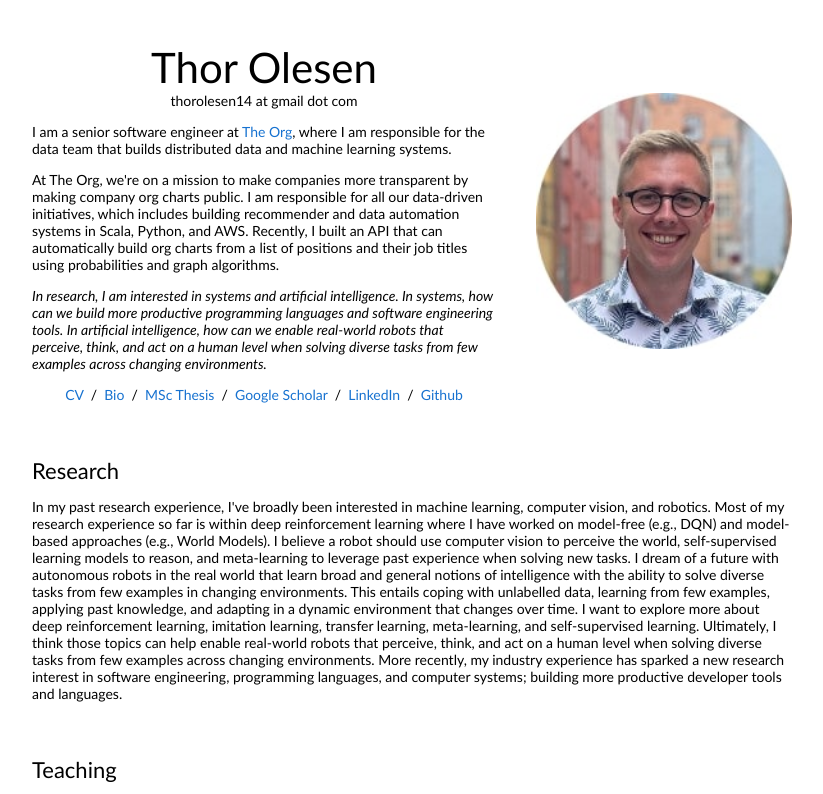
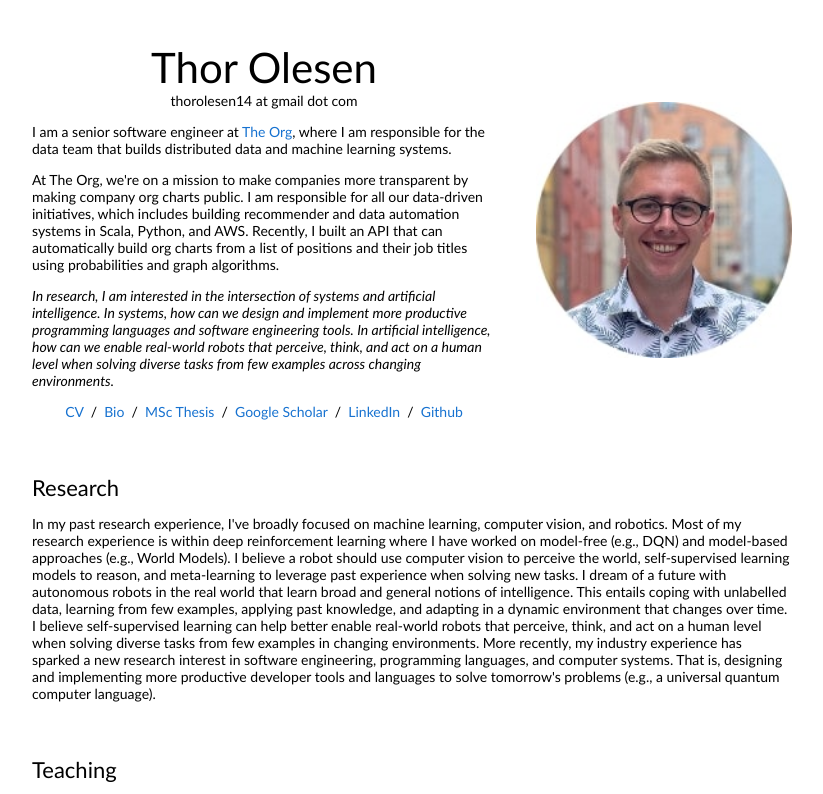
Before and after one commit to TVAO/tvao.github.io, a plain HTML site: page index.html in a window 1280 px wide. Shown: the top 794 px of the page, without its empty margins (228-1051 px from the left). Drawn offline with Linux system fonts and the light colour scheme.

Commit message:
Update index.html

```diff
--- a/index.html
+++ b/index.html
@@ -31,8 +31,8 @@
               </p>
               <p>
                 <i>
-                  In research, I am interested in systems and artificial intelligence.
-		  In systems, how can we build more productive programming languages and software engineering tools.
+                  In research, I am interested in the intersection of systems and artificial intelligence.
+		  In systems, how can we design and implement more productive programming languages and software engineering tools.
 		  In artificial intelligence, how can we enable real-world robots that perceive, think, and act on a human level when solving diverse tasks from few examples across changing environments.
                 </i>
               </p>
@@ -59,15 +59,15 @@
               <td style="padding:20px;width:100%;vertical-align:middle">
                 <heading>Research</heading>
                 <p>
-                  In my past research experience, I've broadly been interested in machine learning, computer vision, and robotics.
+                  In my past research experience, I've broadly focused on machine learning, computer vision, and robotics.
 
-                  Most of my research experience so far is within deep reinforcement learning where I have worked on model-free (e.g., DQN) and model-based approaches (e.g., World Models).
+                  Most of my research experience is within deep reinforcement learning where I have worked on model-free (e.g., DQN) and model-based approaches (e.g., World Models).
                   I believe a robot should use computer vision to perceive the world, self-supervised learning models to reason, and meta-learning to leverage past experience when solving new tasks.
-                  I dream of a future with autonomous robots in the real world that learn broad and general notions of intelligence with the ability to solve diverse tasks from few examples in changing environments.
+                  I dream of a future with autonomous robots in the real world that learn broad and general notions of intelligence.
                   This entails coping with unlabelled data, learning from few examples, applying past knowledge, and adapting in a dynamic environment that changes over time.
-                  I want to explore more about deep reinforcement learning, imitation learning, transfer learning, meta-learning, and self-supervised learning.
-                  Ultimately, I think those topics can help enable real-world robots that perceive, think, and act on a human level when solving diverse tasks from few examples across changing environments.
-		  More recently, my industry experience has sparked a new research interest in software engineering, programming languages, and computer systems; building more productive developer tools and languages.
+                  I believe self-supervised learning can help better enable real-world robots that perceive, think, and act on a human level when solving diverse tasks from few examples in changing environments.
+		  More recently, my industry experience has sparked a new research interest in software engineering, programming languages, and computer systems.
+		  That is, designing and implementing more productive developer tools and languages to solve tomorrow's problems (e.g., a universal quantum computer language).
                 </p>
 
               </td>
```
